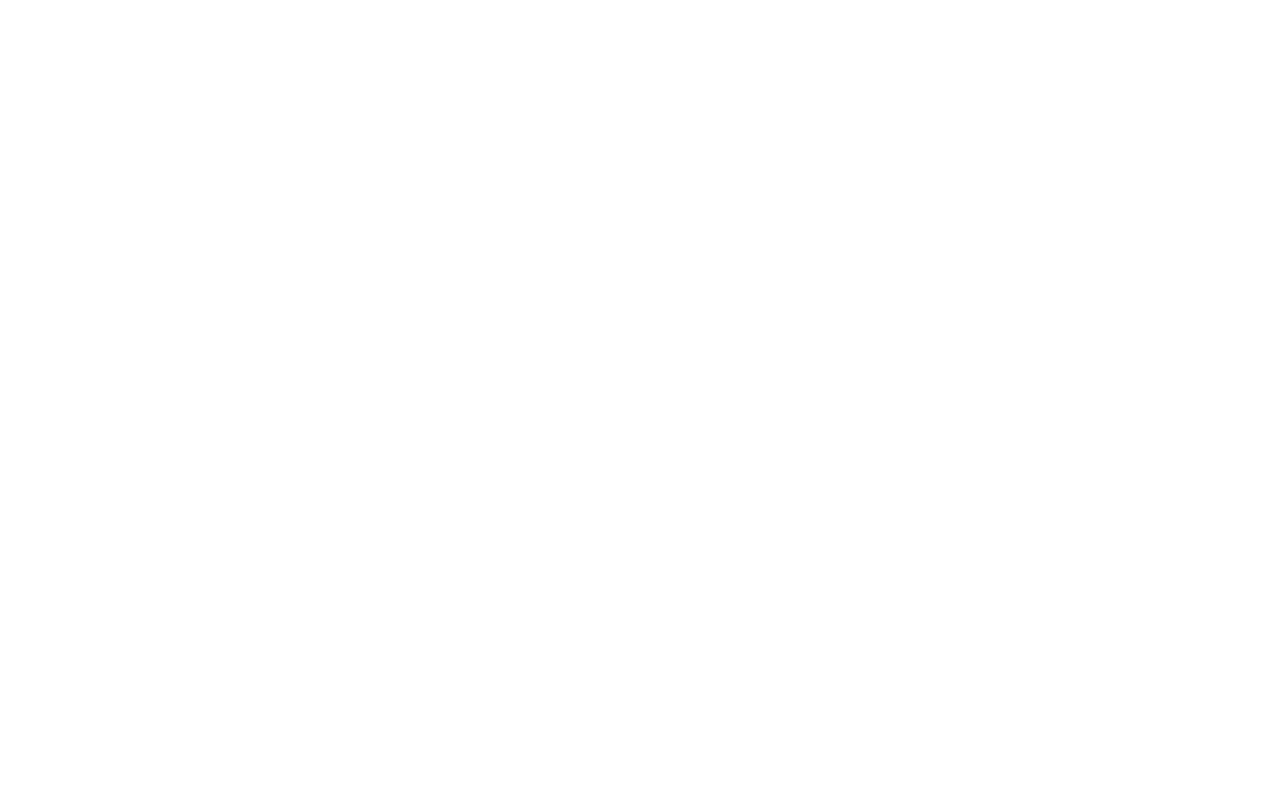
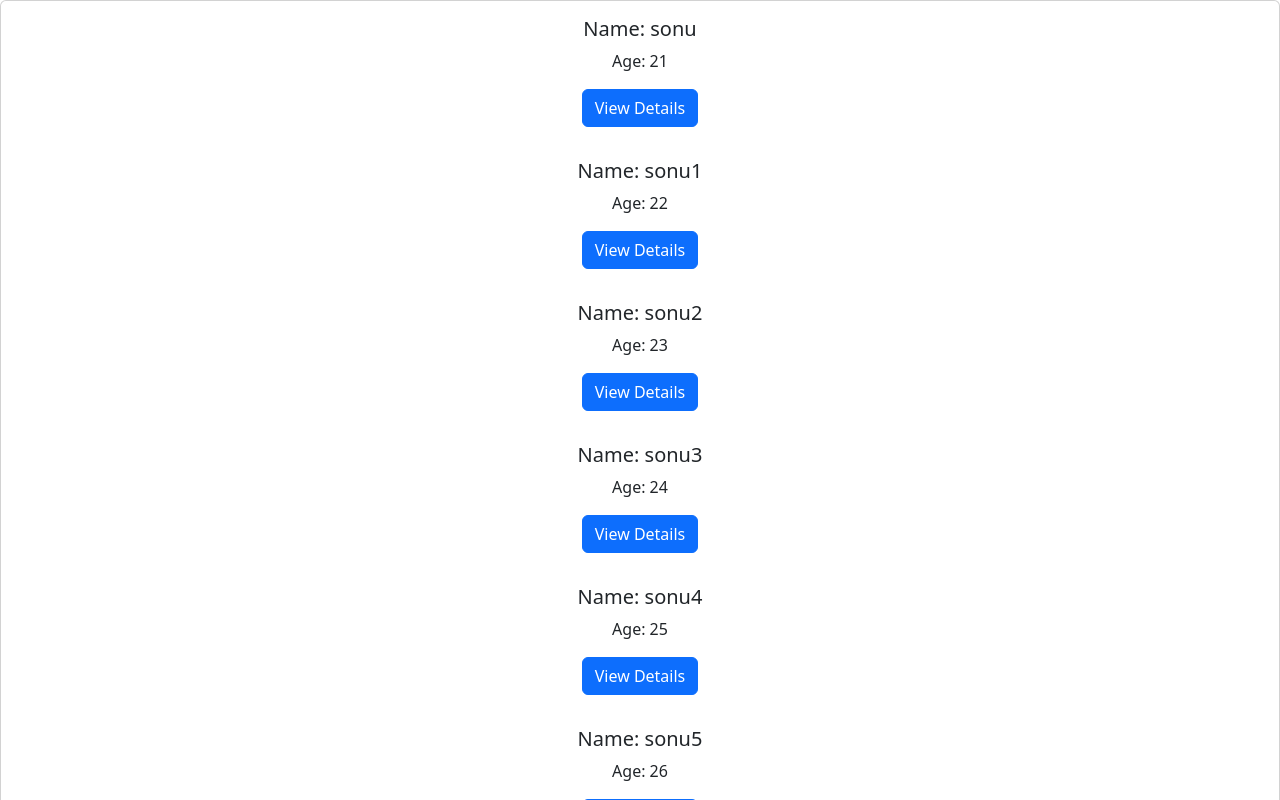
Before and after one commit to anushmajk/web-dev-journey, a React (Vite) app in the folder react/my-app/: page /student in a window 1280 px wide. Before the commit this address had no page. Shown: the top 800 px of the page. Built offline with nearby package versions, Linux system fonts and the light colour scheme; a web font is replaced by a local one.

Commit message:
add student management features with routing and details view

```diff
--- a/react/my-app/src/App.jsx
+++ b/react/my-app/src/App.jsx
@@ -7,6 +7,9 @@
 import UseLocatae2 from './Learning/Day-1/UseLocatae2';
 import UseParams1 from './Learning/Day-1/UseParams1';
 import UseParams2 from './Learning/Day-1/UseParams2';
+import Homes from './Practice problem/Homes';
+import Student from './Practice problem/Student';
+import Studentdetails from './Practice problem/Studentdetails';
 //Student.jsx
 // const App = () => {
 
@@ -55,7 +58,15 @@
 // }
 
 const App = () => {
-  const person = [{ id: 101, name: "sonu", age: '21' }]
+  const person = [{ id: 101, name: "sonu", age: '21' },
+    { id: 102, name: "sonu1", age: '22' },
+    { id: 103, name: "sonu2", age: '23' },
+    { id: 104, name: "sonu3", age: '24' },
+    { id: 105, name: "sonu4", age: '25' },
+    { id: 106, name: "sonu5", age: '26' },
+    { id: 107, name: "sonu6", age: '27' },
+    { id: 108, name: "sonu7", age: '28' }
+  ]
 
   return (
     <div>
@@ -64,9 +75,10 @@
       {/* <UseLocate1/> */}
       {/* <UseLocatae2/> */}
         <Routes>
-          <Route path="/" element={<UseParams1 person={person} />} />
-          <Route path="/student/:id" element={<UseParams2 person={person} />} />
-        </Routes>
+          <Route path="/" element={<Homes/>} />
+        <Route path="/student" element={<Student person={person} />} />
+        <Route path="/student/:id" element={<Studentdetails person={person} />} />
+      </Routes>
    </div>
   )
 }
--- a/react/my-app/src/Practice problem/Homes.jsx
+++ b/react/my-app/src/Practice problem/Homes.jsx
@@ -1,8 +1,26 @@
+import { Navbar,Nav } from "react-bootstrap";
+import { NavLink } from "react-router-dom";
+
 function Homes() {
 
   return (
     <div className="container mt-5">
-      <h1>Home Page</h1>
+      <div>
+        <Navbar bg="light" data-bs-theme="light">
+          <Navbar.Brand>College Portal</Navbar.Brand>
+          <Nav className="me-auto">
+            <NavLink to="/" style={({ isActive }) => ({
+    color: isActive ? "red" : "black",
+    marginRight: "20px"
+  })}>Home</NavLink>
+            <NavLink to="/student" style={({ isActive }) => ({
+    color: isActive ? "red" : "black",
+    marginRight: "20px"
+  })}>Student</NavLink>
+          </Nav>
+      </Navbar>
+      </div>
+      <h1>Welcome to Homes Page</h1>
     </div>
   );
 }
--- a/react/my-app/src/Practice problem/Student.jsx
+++ b/react/my-app/src/Practice problem/Student.jsx
@@ -1,19 +1,51 @@
+// import React from 'react'
+// import Card from 'react-bootstrap/Card';
+
+// const Student = ({id,name,age,department,mark}) => {
+//   return (
+//     <div>
+//        <Card style={{ width: '18rem' }}>
+//       <Card.Body>
+//           <Card.Title>Rollno:{id} Name:{name}</Card.Title>
+//           <Card.Subtitle className="mb-2 text-muted">Age:{age}</Card.Subtitle>
+//           <Card.Subtitle className="mb-2 text-muted">Department:{department}</Card.Subtitle>
+//           <Card.Subtitle className="mb-2 text-muted">Mark:{mark}</Card.Subtitle>
+//           <Card.Subtitle className="mb-2 text-muted">{mark >= 50 ? "pass" : "fail"}</Card.Subtitle>
+//       </Card.Body>
+//     </Card>
+//       </div>
+//   )
+// }
+
+// export default Student
+
+
+
+
+
+
+
+
 import React from 'react'
+import Button from 'react-bootstrap/Button';
 import Card from 'react-bootstrap/Card';
+import { Link } from 'react-router-dom';
 
-const Student = ({id,name,age,department,mark}) => {
+const Student = ({ person }) => {
   return (
-    <div>
-       <Card style={{ width: '18rem' }}>
-      <Card.Body>
-          <Card.Title>Rollno:{id} Name:{name}</Card.Title>
-          <Card.Subtitle className="mb-2 text-muted">Age:{age}</Card.Subtitle>
-          <Card.Subtitle className="mb-2 text-muted">Department:{department}</Card.Subtitle>
-          <Card.Subtitle className="mb-2 text-muted">Mark:{mark}</Card.Subtitle>
-          <Card.Subtitle className="mb-2 text-muted">{mark >= 50 ? "pass" : "fail"}</Card.Subtitle>
+    <>
+      <Card className="text-center">
+    {person.map((pers) => (
+        <Card.Body  key={pers.id}>
+        <Card.Title>Name: {pers.name}</Card.Title>
+        <Card.Text> Age: {pers.age}</Card.Text>
+        <Link to={`/student/${pers.id}`}>
+          <Button variant="primary">View Details</Button>
+        </Link>
       </Card.Body>
+    ))}
     </Card>
-      </div>
+    </>
   )
 }
 
--- /dev/null
+++ b/react/my-app/src/Practice problem/Studentdetails.jsx
@@ -0,0 +1,27 @@
+import React from 'react'
+import { useParams } from 'react-router-dom';
+
+const Studentdetails = ({person}) => {
+  const { id } = useParams();
+  const student = person.find((pers) => pers.id === Number(id));
+    console.log("id =", id);
+  console.log("person =", person);
+  console.log(
+  person.find((pers) => pers.id === Number(id))
+);
+  return (
+    <div>
+      <h1>Student Details</h1>
+      {student ? (
+        <ul>
+          <li>Name: {student.name}</li>
+          <li>Age: {student.age}</li>
+        </ul>
+      ) : (
+        <p>Student not found</p>
+      )}
+    </div>
+  )
+}
+
+export default Studentdetails
```
